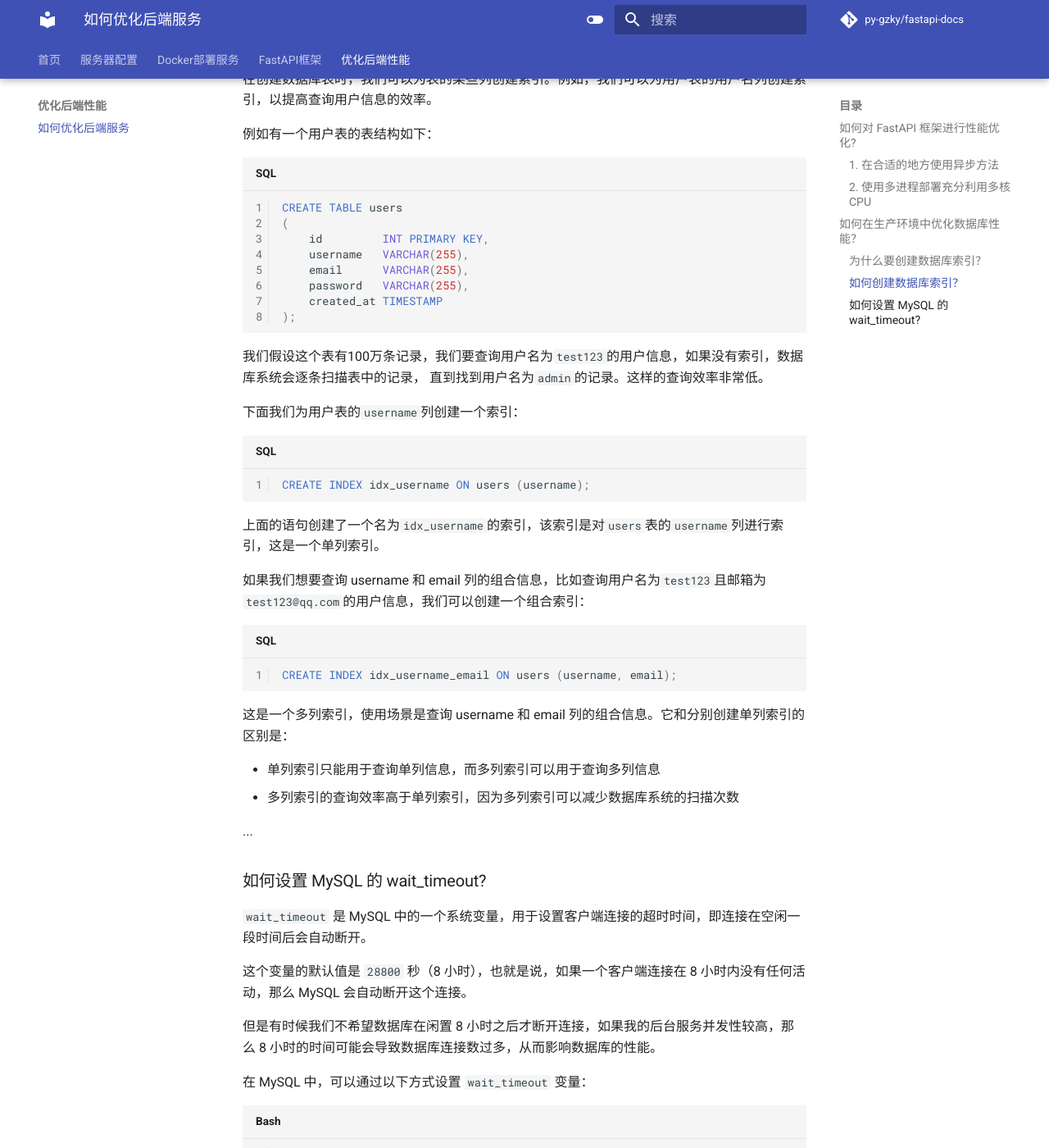
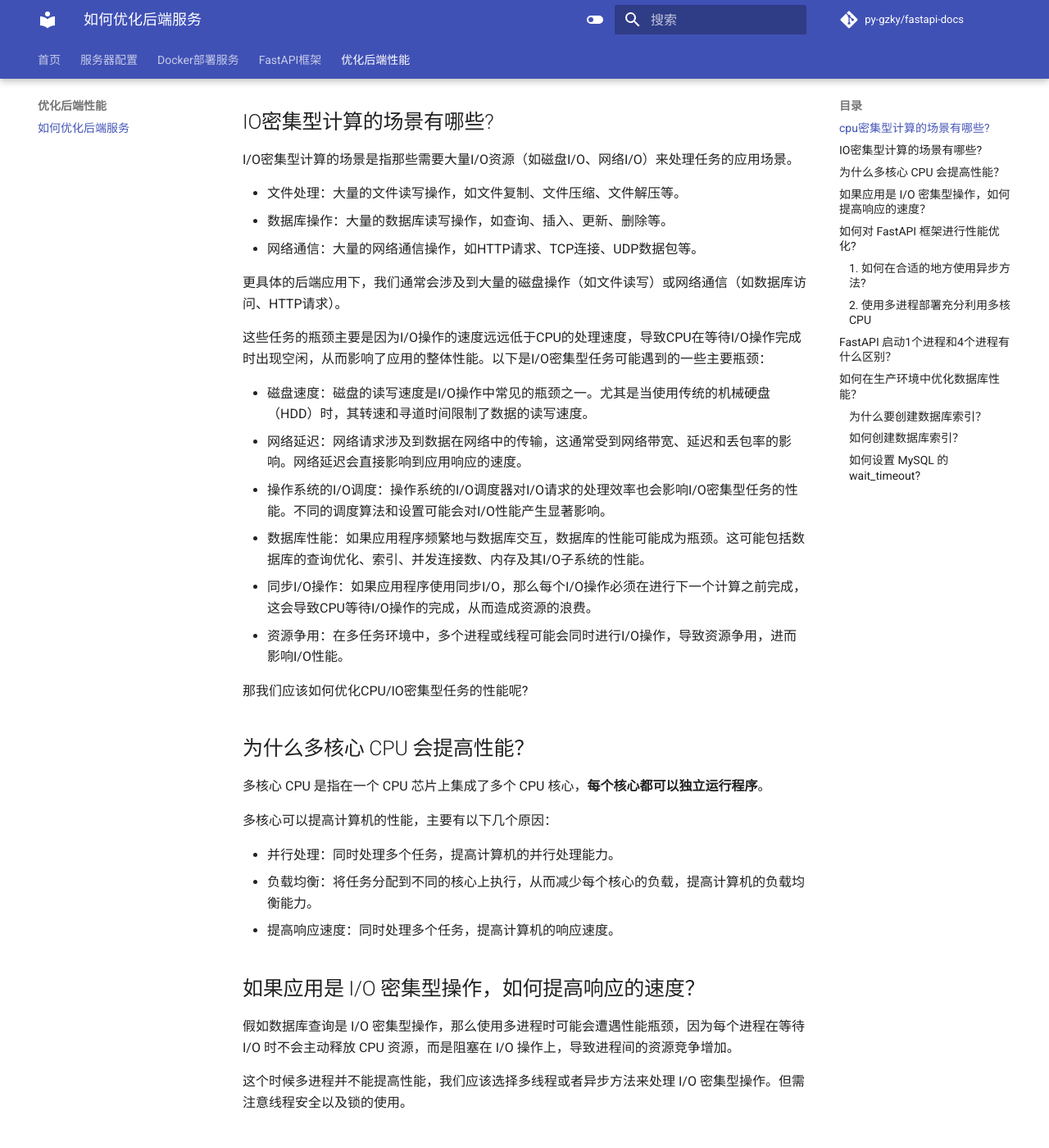
Before and after one commit to PY-GZKY/PythonBackendEngineerGuide, an MkDocs documentation site: the page built from docs/how-to-optimize-performance.md, in a window 1280 px wide and 1400 px high, scrolled down 826 px. Shown: the whole window at 82% size. Built offline with MkDocs 1.6.1 and Material for MkDocs 9.7.7, drawn with Linux system fonts in a browser that asks for light colours; comment, search, counter and statistics services are not loaded; some of the changed text lies outside the part shown.

Commit message:
Update how-to-optimize-performance.md

````diff
--- a/docs/how-to-optimize-performance.md
+++ b/docs/how-to-optimize-performance.md
@@ -1,10 +1,73 @@
 # 如何优化后端服务的性能
+
+## cpu密集型计算的场景有哪些?
+
+CPU密集型计算的场景是指那些需要大量CPU计算资源来处理任务的应用场景。
+这类计算通常涉及到复杂的数学和逻辑运算，而与磁盘I/O、网络通信或用户交互相比，CPU的运算能力是这些任务的瓶颈。
+
+以下是一些典型的CPU密集型计算场景：
+
+- 科学计算：物理模拟、气候模型、分子建模、天体物理学等领域需要大量的数值计算。
+- 数据分析：大数据处理、数据挖掘、机器学习模型训练等需要进行复杂的数据处理和分析。
+- 图形渲染：3D图形渲染和视频编码通常需要大量的CPU资源来计算光线追踪、纹理映射等。
+- 游戏：现代计算机游戏中的物理引擎和AI计算通常需要大量的CPU资源。
+- Web服务器：在高流量的情况下，动态内容生成（如模板渲染）可能会导致CPU资源成为瓶颈。
+- 数据库服务器：在处理复杂查询或大量并发请求时，数据库服务器可能会遇到CPU瓶颈。
+
+更具体的后端应用下，我们通常会涉及到大量的数据处理、计算和逻辑运算，这些任务可能会成为CPU密集型任务的瓶颈。
+
+比如：
+
+- 在处理一些的用户请求时，会涉及到大量的模板渲染和逻辑计算
+- 对于服务器，在高并发的场景下，系统cpu开始繁忙的处理用户请求（上下文切换，同步和锁竞争等）
+- 对于数据库，处理复杂的查询和大量的并发请求
+
+这些操作会消耗大量的CPU资源。
+
+## IO密集型计算的场景有哪些?
+
+I/O密集型计算的场景是指那些需要大量I/O资源（如磁盘I/O、网络I/O）来处理任务的应用场景。
+
+- 文件处理：大量的文件读写操作，如文件复制、文件压缩、文件解压等。
+- 数据库操作：大量的数据库读写操作，如查询、插入、更新、删除等。
+- 网络通信：大量的网络通信操作，如HTTP请求、TCP连接、UDP数据包等。
+
+更具体的后端应用下，我们通常会涉及到大量的磁盘操作（如文件读写）或网络通信（如数据库访问、HTTP请求）。
+
+这些任务的瓶颈主要是因为I/O操作的速度远远低于CPU的处理速度，导致CPU在等待I/O操作完成时出现空闲，从而影响了应用的整体性能。以下是I/O密集型任务可能遇到的一些主要瓶颈：
+
+- 磁盘速度：磁盘的读写速度是I/O操作中常见的瓶颈之一。尤其是当使用传统的机械硬盘（HDD）时，其转速和寻道时间限制了数据的读写速度。
+- 网络延迟：网络请求涉及到数据在网络中的传输，这通常受到网络带宽、延迟和丢包率的影响。网络延迟会直接影响到应用响应的速度。
+- 操作系统的I/O调度：操作系统的I/O调度器对I/O请求的处理效率也会影响I/O密集型任务的性能。不同的调度算法和设置可能会对I/O性能产生显著影响。
+- 数据库性能：如果应用程序频繁地与数据库交互，数据库的性能可能成为瓶颈。这可能包括数据库的查询优化、索引、并发连接数、内存及其I/O子系统的性能。
+- 同步I/O操作：如果应用程序使用同步I/O，那么每个I/O操作必须在进行下一个计算之前完成，这会导致CPU等待I/O操作的完成，从而造成资源的浪费。
+- 资源争用：在多任务环境中，多个进程或线程可能会同时进行I/O操作，导致资源争用，进而影响I/O性能。
+
+那我们应该如何优化CPU/IO密集型任务的性能呢?
+
+## 为什么多核心 CPU 会提高性能？
+
+多核心 CPU 是指在一个 CPU 芯片上集成了多个 CPU 核心，**每个核心都可以独立运行程序**。
+
+多核心可以提高计算机的性能，主要有以下几个原因：
+
+- 并行处理：同时处理多个任务，提高计算机的并行处理能力。
+- 负载均衡：将任务分配到不同的核心上执行，从而减少每个核心的负载，提高计算机的负载均衡能力。
+- 提高响应速度：同时处理多个任务，提高计算机的响应速度。
+
+## 如果应用是 I/O 密集型操作，如何提高响应的速度？
+
+假如数据库查询是 I/O 密集型操作，那么使用多进程时可能会遭遇性能瓶颈，因为每个进程在等待 I/O 时不会主动释放 CPU 资源，而是阻塞在 I/O 操作上，导致进程间的资源竞争增加。
+
+这个时候多进程并不能提高性能，我们应该选择多线程或者异步方法来处理 I/O 密集型操作。但需注意线程安全以及锁的使用。
 
 ## 如何对 FastAPI 框架进行性能优化?
 
-### 1. 在合适的地方使用异步方法
+### 1. 如何在合适的地方使用异步方法?
 
 在 FastAPI 中，可以使用异步方法来提高性能。比如在处理请求时，特别是一些 I/O 密集型的操作，可以使用异步方法来处理，这样可以提高并发处理能力。
+
+那什么时候可以使用异步方法呢？
 
 ### 2. 使用多进程部署充分利用多核 CPU
 
@@ -13,6 +76,19 @@
 ```shell
 uvicorn main:app --workers 4
 ```
+
+## FastAPI 启动1个进程和4个进程有什么区别？
+
+在 FastAPI 中，使用 uvicorn 来启动应用时，如果你选择了多进程（--workers 参数），它将启动多个独立的进程来处理请求。
+这对于 I/O 密集型任务来说并不总是最优的，因为每个进程都有自己的内存空间，并且缺乏 asyncio 的异步能力。
+
+在数据库查询、接口方法的逻辑计算并没有那么复杂时，比如只是简单的查询数据库并返回结果，设想一下：
+
+假如你发现单进程接口的响应速度是 50ms，而使用4个进程却需要100ms。你会奇怪为什么多进程的性能反而下降了?
+
+这其实是因为多进程的开销，每个进程都需要占用一定的内存空间，而且进程间的通信也会带来一定的开销。因此，对于一些简单的任务，多进程并不一定能提高性能。
+
+反观单进程，对于 FastAPI这种异步web框架来说，它只需要占用一份内存空间，在线程中的任务开销也比进程间的开销要小得多，因此在一些简单的任务中，单进程可能会比多进程更快。
 
 ## 如何在生产环境中优化数据库性能？
 
````
